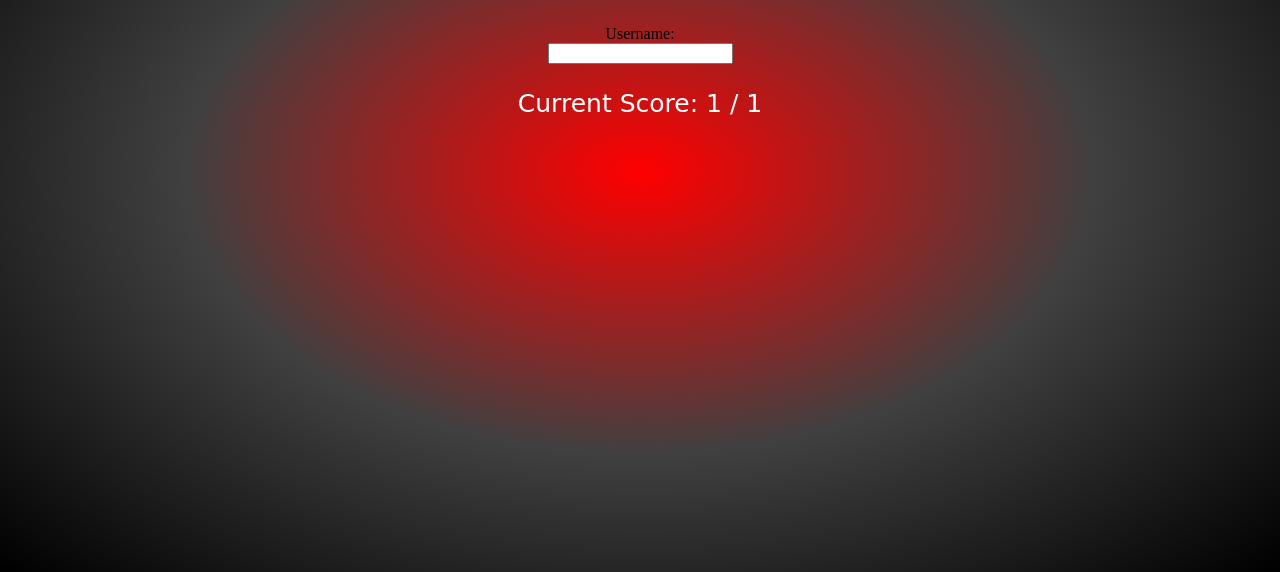
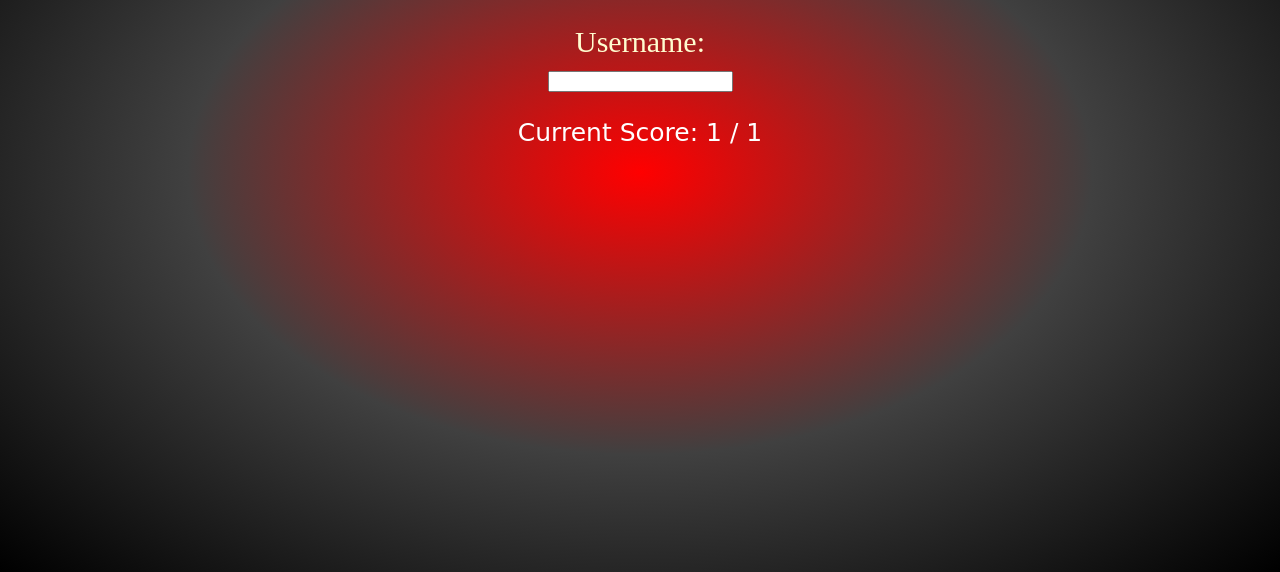
Before and after one commit to rishik34561/Gritty-Beats, a Flask app: page /askname in a window 1280 px wide. Shown: the part 228-800 px from the top of the page. Run offline with Flask 2, Linux system fonts and the light colour scheme; the visitor is signed in with stand-in values (Sample User, id 1); some libraries are stand-ins or nearby versions.

Commit message:
Username

```diff
--- a/templates/askname.html
+++ b/templates/askname.html
@@ -76,19 +76,12 @@
             font-family: Snell Roundhand, cursive;
             color: white;
         }
-<<<<<<< HEAD
 
-=======
-<<<<<<< HEAD
-
-=======
         div.Username{
             font-family: Didot, serif;
             color: #fffdd0;
             font-size: 30px;
         }
->>>>>>> c1fa8e747187c8b9d7e8d0f410c2b41f0ef89e9a
->>>>>>> b4adcd874557716553b909b24ab88ad31dd5f755
             </style>
     </head>
 
```
